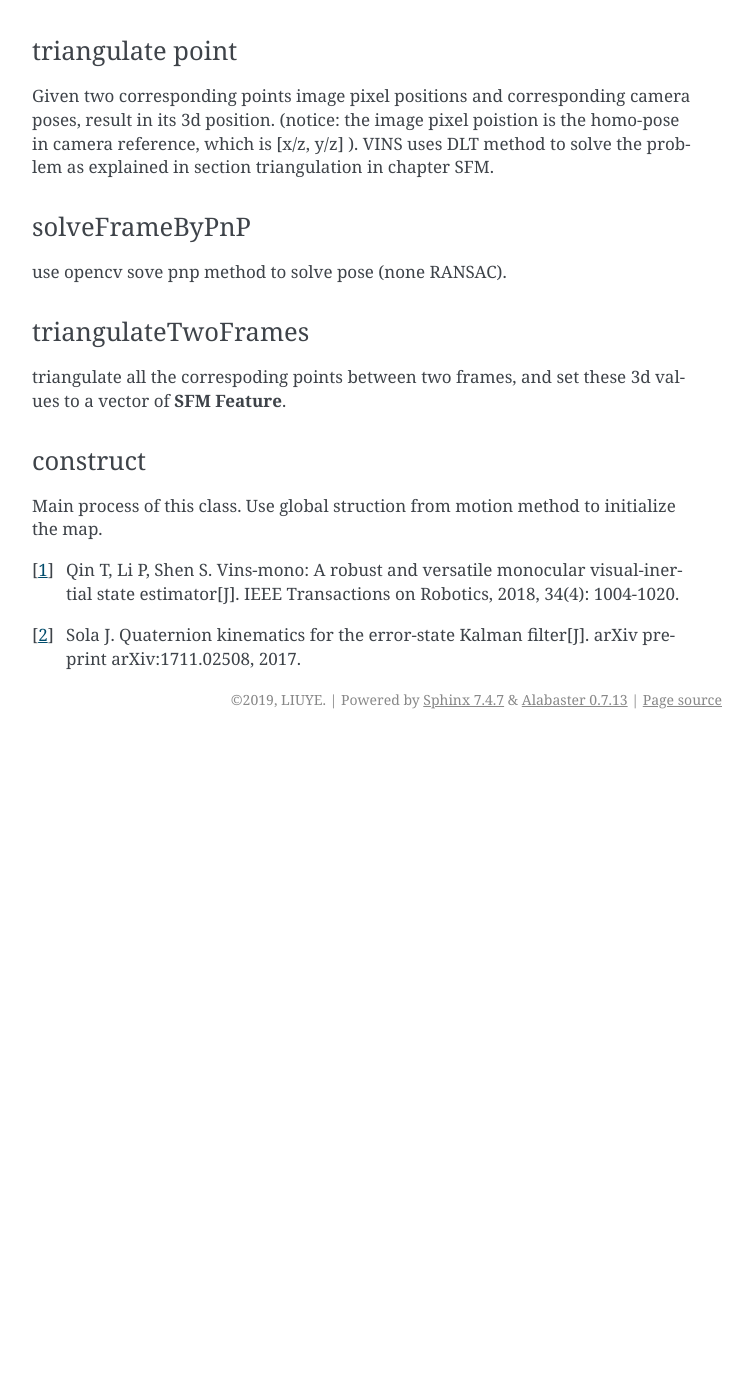
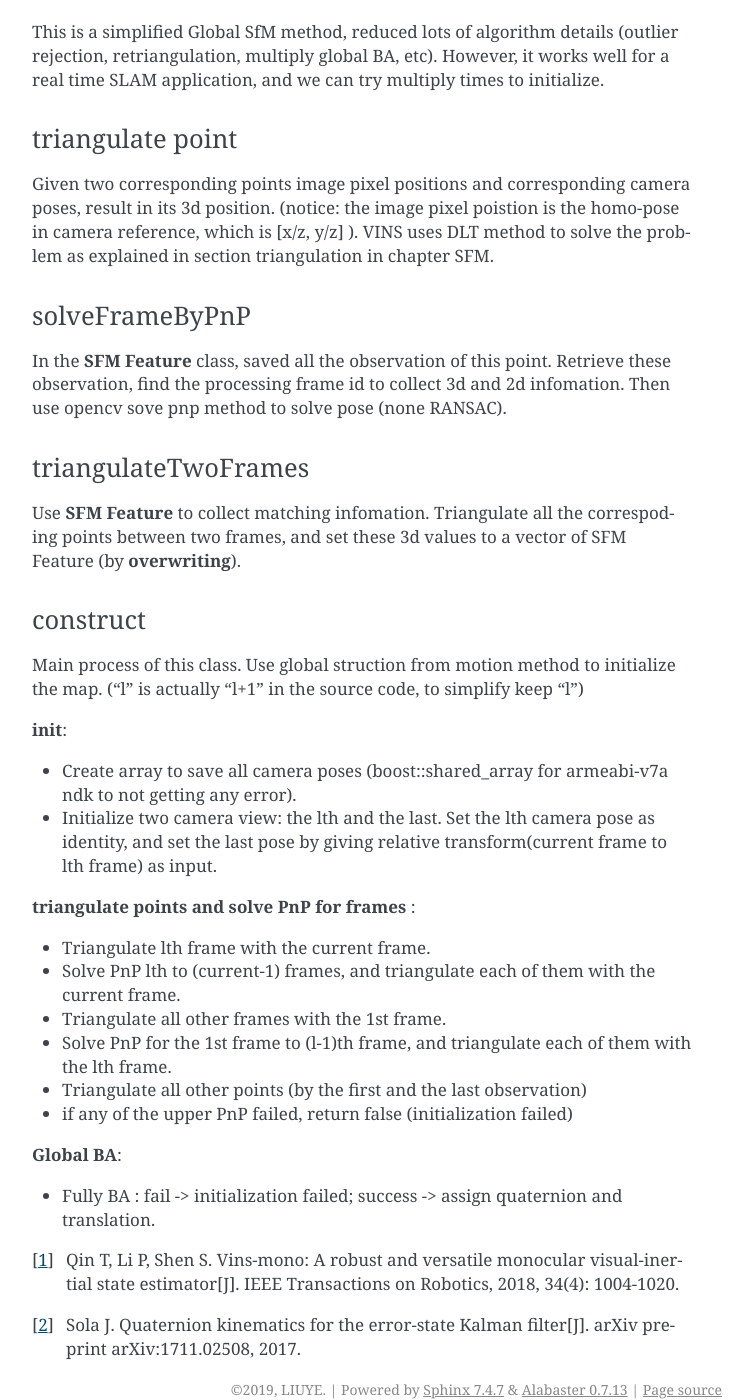
Before and after one commit to gggliuye/VIO, a Sphinx documentation site: the page built from docs/deepblue/LM.rst, in a window 1280 px wide and 1400 px high, scrolled down 9594 px. Shown: the whole window, without its empty margins (388-1141 px from the left). Built offline with Sphinx 7.4.7, drawn with Linux system fonts in a browser that asks for light colours; before the commit the page ends 10333 px from its top, so only the background shows below that.

Commit message:
Update LM.rst

```diff
--- a/docs/deepblue/LM.rst
+++ b/docs/deepblue/LM.rst
@@ -421,6 +421,7 @@ Feature Manager
 Global SfM
 -----------------------
 
+This is a simplified Global SfM method, reduced lots of algorithm details (outlier rejection, retriangulation, multiply global BA, etc). However, it works well for a real time SLAM application, and we can try multiply times to initialize.
 
 triangulate point
 ~~~~~~~~~~~~~~~~
@@ -429,17 +430,35 @@ Given two corresponding points image pixel positions and corresponding camera po
 
 solveFrameByPnP
 ~~~~~~~~~~~~~~~~~
-
-use opencv sove pnp method to solve pose (none RANSAC).
+In the **SFM Feature** class, saved all the observation of this point. Retrieve these observation, find the processing frame id to collect 3d and 2d infomation.
+Then use opencv sove pnp method to solve pose (none RANSAC).
 
 
 triangulateTwoFrames
 ~~~~~~~~~~~~~~~~~~~~~~~
-triangulate all the correspoding points between two frames, and set these 3d values to a vector of **SFM Feature**.
+Use **SFM Feature** to collect matching infomation. Triangulate all the correspoding points between two frames, and set these 3d values to a vector of SFM Feature (by **overwriting**).
 
 construct
 ~~~~~~~~~~~~
-Main process of this class. Use global struction from motion method to initialize the map.
+Main process of this class. Use global struction from motion method to initialize the map. ("l" is actually "l+1" in the source code, to simplify keep "l")
+
+**init**:
+
+* Create array to save all camera poses (boost::shared_array for armeabi-v7a ndk to not getting any error).
+* Initialize two camera view: the lth and the last. Set the lth camera pose as identity, and set the last pose by giving relative transform(current frame to lth frame) as input.
+
+**triangulate points and solve PnP for frames** :
+
+* Triangulate lth frame with the current frame.
+* Solve PnP lth to (current-1) frames, and triangulate each of them with the current frame.
+* Triangulate all other frames with the 1st frame.
+* Solve PnP for the 1st frame to (l-1)th frame, and triangulate each of them with the lth frame.
+* Triangulate all other points (by the first and the last observation)
+* if any of the upper PnP failed, return false (initialization failed)
+
+**Global BA**:
+
+* Fully BA : fail -> initialization failed; success -> assign quaternion and translation.
 
 
 
```
